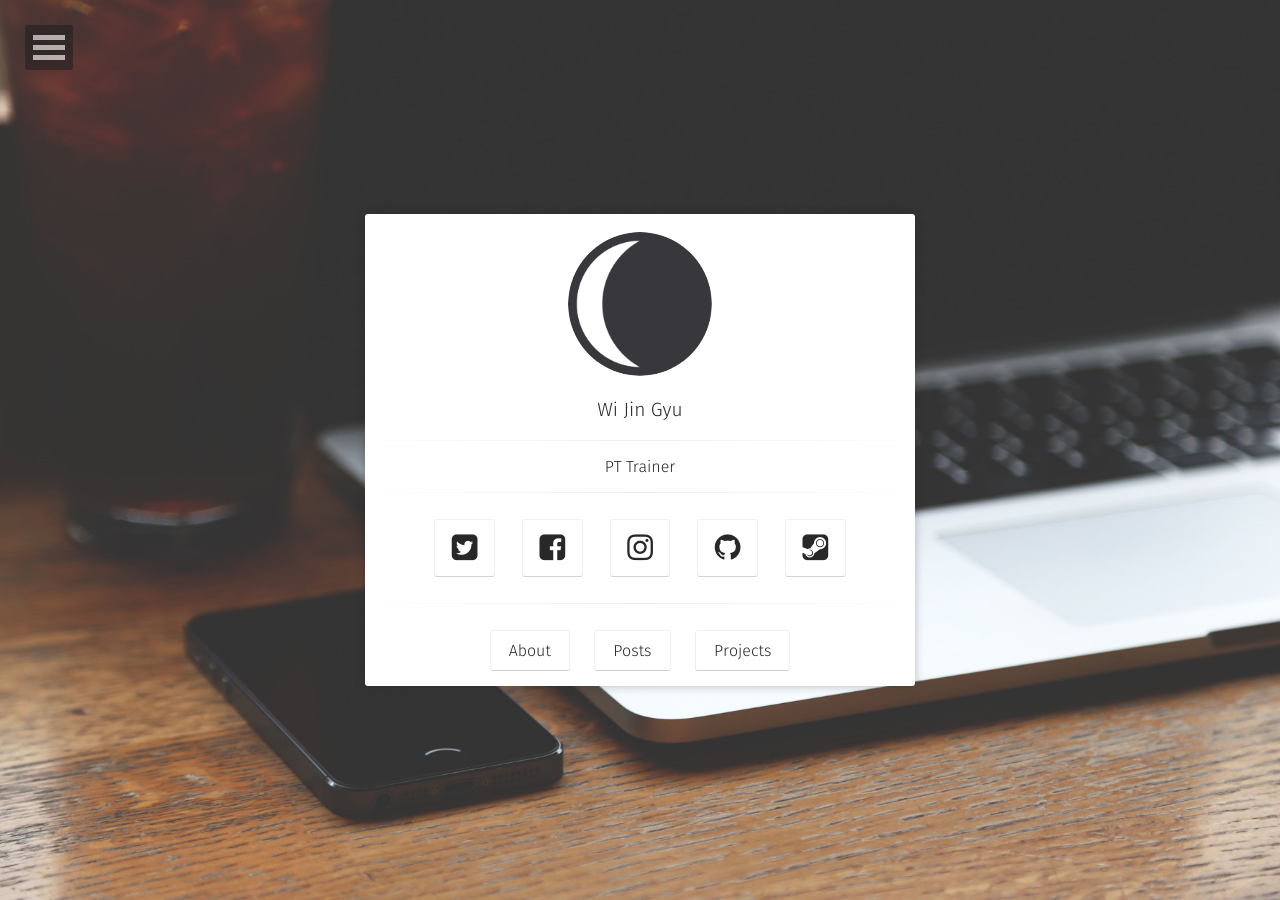
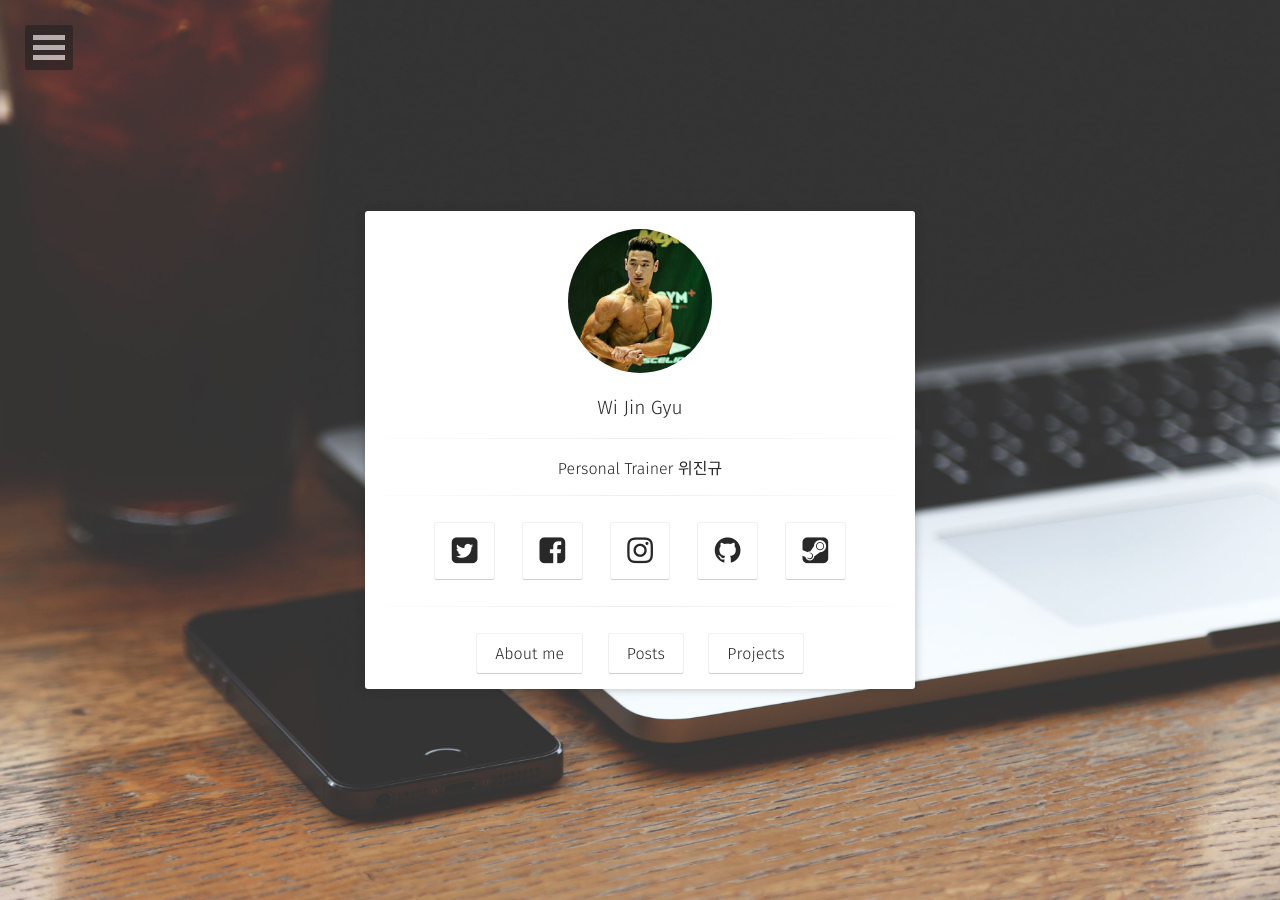
Before and after one commit to JinGyuWee/PT, a Jekyll site: the page built from index.html, in a window 1280 px wide. Built offline with Jekyll 4.4.1, drawn with Linux system fonts in a browser that asks for light colours; some web fonts are replaced.

Commit message:
Add Image Logo

```diff
--- a/_config.yml
+++ b/_config.yml
@@ -1,10 +1,10 @@
 # Site
 title:              Wi Jin Gyu
-bio:                'PT Trainer'
-description:        "더스토리짐 부천점 트레이너"
+bio:                'Personal Trainer 위진규'
+description:        "현)더스토리짐 부천점 트레이너"
 reading_time:       true
 words_per_minute:   200
-logo:               'assets/img/logo.png'
+logo:               'assets/img/weejingyu.png'
 background:         'assets/img/placeholder-big.jpg'
 tiled_bg:           false   # Set this true if you want to tile your background image, otherwise it will be covered
 locale:             en_US
--- a/_layouts/home.html
+++ b/_layouts/home.html
@@ -33,7 +33,7 @@ layout: compress
                   <hr class="hr-line">
                   <h3 class="title">
                          <a class="btn zoombtn" href="{{ site.url }}/about">
-                         About
+                         About me
                          </a>
                          <a class="btn zoombtn" href="{{ site.url }}/posts">
                          Posts
```
Also changed, not shown: assets/img/weejingyu.png (added), 16 other files.
